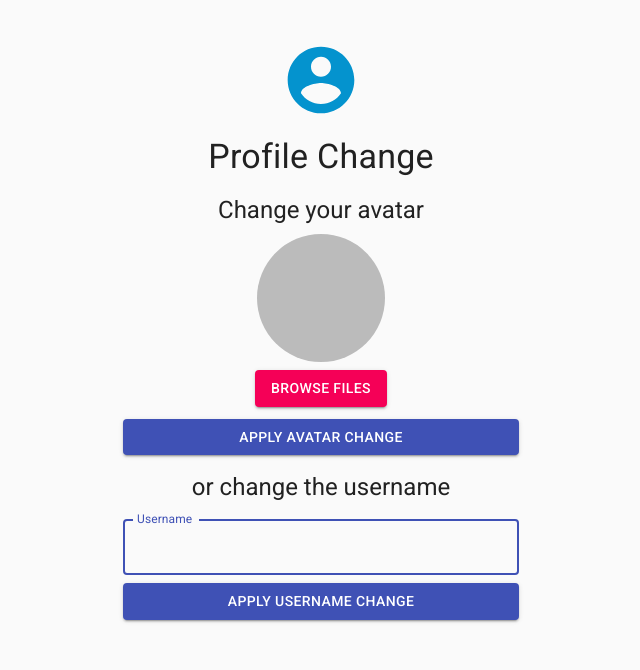
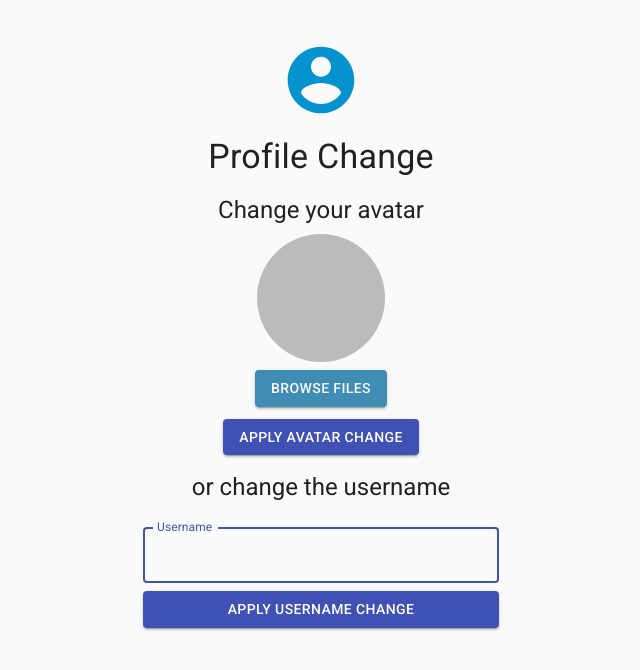
Before and after one commit to cheehongw/functional_expressionism, a React (Create React App) app: page /profile/profilechange in a window 1280 px wide. Shown: the top 670 px of the page, without its empty margins (319-959 px from the left). Built offline with nearby package versions, Linux system fonts and the light colour scheme; no server answers; sample sign-in values are in the browser's storage.

Commit message:
Minor CSS changes

```diff
--- a/src/auth/ChangeProfile/ChangeProfile.js
+++ b/src/auth/ChangeProfile/ChangeProfile.js
@@ -112,14 +112,22 @@ function ChangeProfile({ history }) {
             <Alert severity="error">
               <AlertTitle>{fileError}</AlertTitle>
               <label htmlFor="contained-button-file">
-                <Button variant="contained" color="secondary" component="span">
+                <Button
+                  className={classes.browsebtn}
+                  variant="contained"
+                  component="span"
+                >
                   Browse Files
                 </Button>
               </label>
             </Alert>
           ) : (
             <label htmlFor="contained-button-file">
-              <Button variant="contained" color="secondary" component="span">
+              <Button
+                className={classes.browsebtn}
+                variant="contained"
+                component="span"
+              >
                 Browse Files
               </Button>
             </label>
@@ -128,7 +136,6 @@ function ChangeProfile({ history }) {
           <Button
             className={classes.submit1}
             type="submit"
-            fullWidth
             variant="contained"
             color="primary"
           >
@@ -138,7 +145,7 @@ function ChangeProfile({ history }) {
         <Typography className={classes.usernametext} variant="h5">
           or change the username
         </Typography>
-        <form onSubmit={onSubmitUsername}>
+        <form className={classes.form2} onSubmit={onSubmitUsername}>
           {usernameError ? (
             <TextField
               error
@@ -165,9 +172,9 @@ function ChangeProfile({ history }) {
           <Button
             className={classes.submit}
             type="submit"
-            fullWidth
             variant="contained"
             color="primary"
+            fullWidth
           >
             Apply username change
           </Button>
--- a/src/auth/ChangeProfile/ChangeProfile.page.style.js
+++ b/src/auth/ChangeProfile/ChangeProfile.page.style.js
@@ -24,6 +24,13 @@ export const useStyles = makeStyles((theme) => ({
     alignItems: "center",
     marginTop: theme.spacing(1),
   },
+  form2: {
+    width: "90%",
+    display: "flex",
+    flexDirection: "column",
+    alignItems: "center",
+    marginTop: theme.spacing(1),
+  },
   paper: {
     marginTop: theme.spacing(5),
     display: "flex",
@@ -42,4 +49,8 @@ export const useStyles = makeStyles((theme) => ({
   title: {
     marginTop: theme.spacing(2),
   },
+  browsebtn: {
+    backgroundColor: "#3f8cb5",
+    color: "#fafafa",
+  },
 }));
--- a/src/auth/SignIn/SignIn.js
+++ b/src/auth/SignIn/SignIn.js
@@ -188,7 +188,6 @@ function Login({ history }) {
             type="submit"
             fullWidth
             variant="contained"
-            color="secondary"
           >
             SIGN IN WITH EMAIL
           </Button>
--- a/src/auth/SignIn/SignIn.page.style.js
+++ b/src/auth/SignIn/SignIn.page.style.js
@@ -20,6 +20,8 @@ const useStyles = makeStyles((theme) => ({
     marginRight: theme.spacing(2),
   },
   email: {
+    backgroundColor: "#3f8cb5",
+    color: "#fafafa",
     marginTop: theme.spacing(0.5),
   },
   form: {
--- a/src/auth/SignUp/SignUp.js
+++ b/src/auth/SignUp/SignUp.js
@@ -143,7 +143,6 @@ function SignUp({ history }) {
             type="submit"
             fullWidth
             variant="contained"
-            color="secondary"
           >
             CREATE AN ACCOUNT WITH EMAIL
           </Button>
--- a/src/auth/SignUp/SignUp.page.style.js
+++ b/src/auth/SignUp/SignUp.page.style.js
@@ -21,6 +21,8 @@ const useStyles = makeStyles((theme) => ({
   },
   email: {
     marginTop: theme.spacing(0.6),
+    backgroundColor: "#3f8cb5",
+    color: "#fafafa",
   },
   form: {
     width: "100%",
--- a/src/views/App/App.js
+++ b/src/views/App/App.js
@@ -4,7 +4,7 @@ import ClickableCard from "../../components/ClickableCard.js";
 import styles from "./App.module.css";
 import { makeStyles, Typography } from "@material-ui/core";
 import { ReactComponent as StallIcon } from "../../assets/food-stall.svg";
-import { ReactComponent as Clover } from "../../assets/clover.svg";
+import { ReactComponent as Idea } from "../../assets/idea.svg";
 
 export default function App() {
   const classes = useStyles();
@@ -44,9 +44,9 @@ export default function App() {
         <ClickableCard URL="/suggestions">
           <div className={styles.cardContent}>
             <Typography className={classes.cardText} variant="h6">
-              I'm feeling lucky
+              Suggestions
             </Typography>
-            <Clover className={styles.icon} />
+            <Idea className={styles.icon} />
           </div>
         </ClickableCard>
       </div>
--- a/src/views/App/App.module.css
+++ b/src/views/App/App.module.css
@@ -42,6 +42,7 @@
 .cardContent {
   position: relative;
   display: flex;
+  align-items: center;
   justify-content: center;
   flex-direction: column-reverse;
 }
```
Also changed, not shown: src/assets/idea.svg (added).
